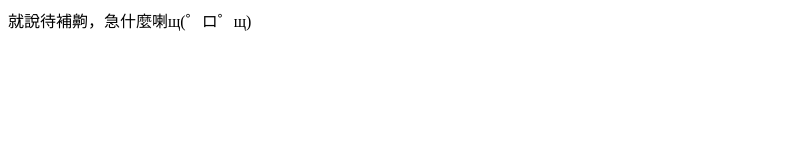
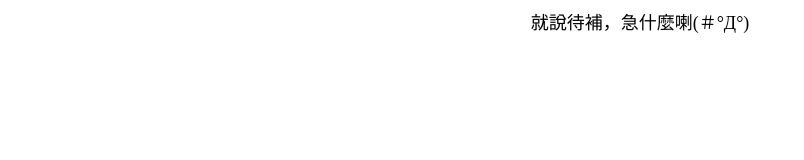
Before and after one commit to Youteng/youteng.github.io, a plain HTML site: page WIP/index.html in a window 1280 px wide. Shown: the whole page, without its empty margins (0-804 px from the left). Drawn offline with Linux system fonts and the light colour scheme.

Commit message:
update WIP

```diff
--- a/WIP/index.html
+++ b/WIP/index.html
@@ -1 +1,25 @@
-就說待補齁，急什麼喇щ(゜ロ゜щ)
+
+<!DOCTYPE html>
+<html>
+	<head>
+		<script>
+			function showContent()
+			{
+				var array = ['就說待補，急什麼喇(＃°Д°)', 'WIP...Σ(っ °Д °;)っ','有空再補ˋ( ° ▽、° ) ']
+				var item = array[Math.floor(Math.random()*array.length)];
+				document.getElementById("WIP").innerHTML=item;
+			}
+		</script>
+		<style>
+			div {
+					display: flex;
+					text-align: center;
+					justify-content: center;
+					font-size:large;
+				}
+		</style>
+	</head>
+<body onload="showContent();">
+<div id="WIP"><div>
+</body>
+</html>
```
